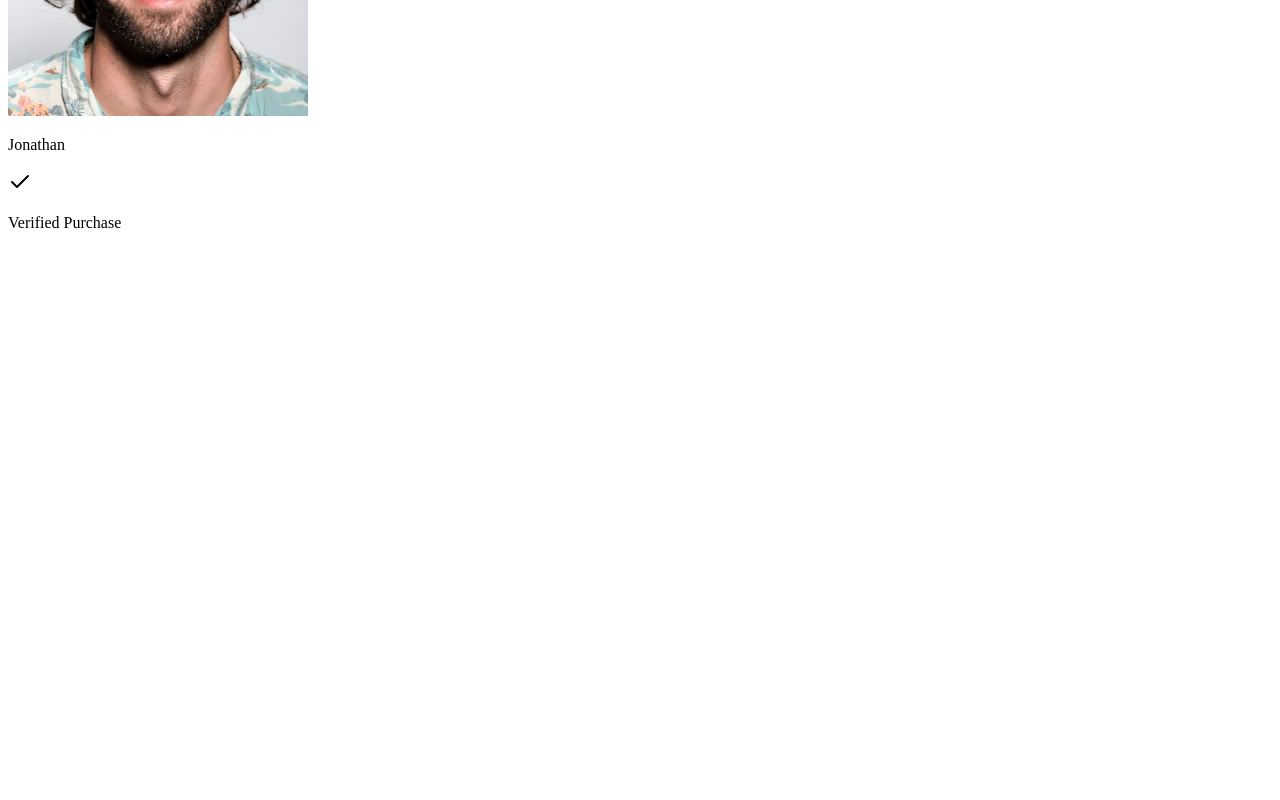
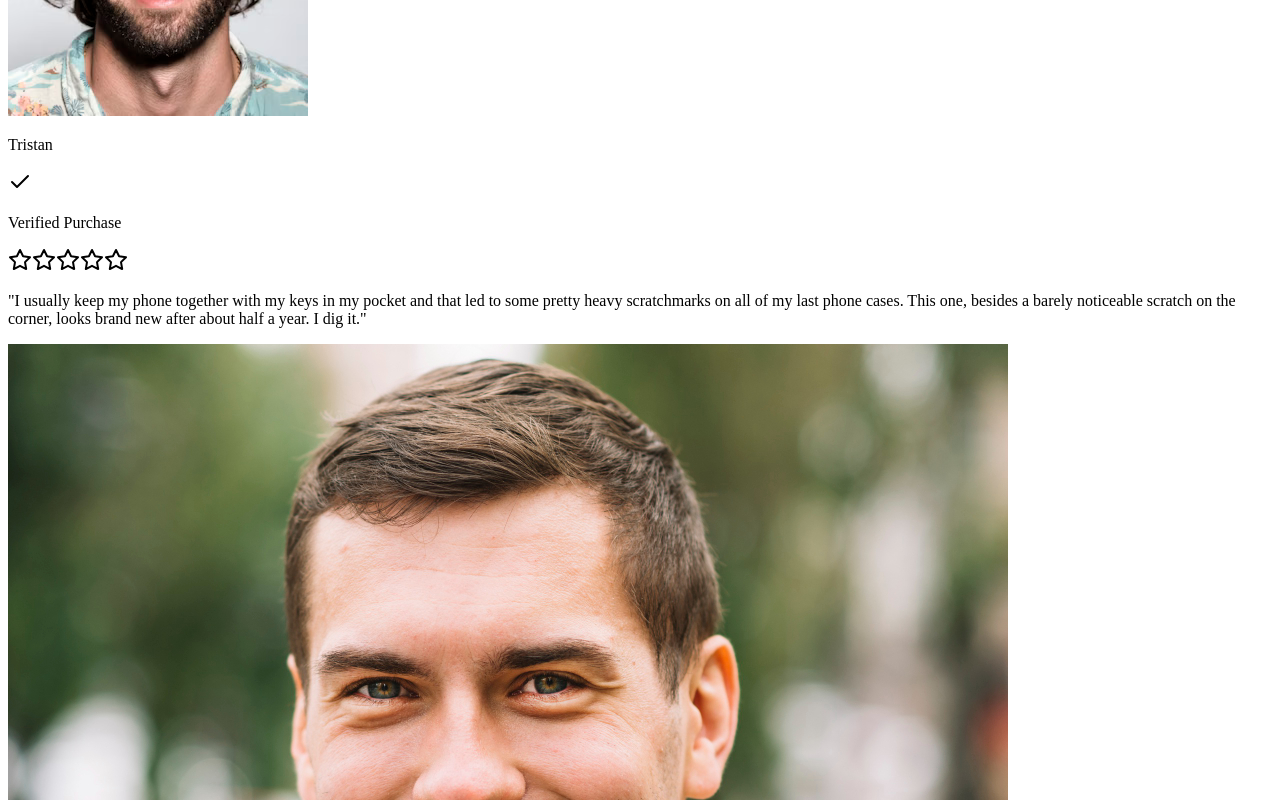
Before and after one commit to christian2705/next-commerce, a Next.js app: page / in a window 1280 px wide. Shown: the part 8720-9520 px from the top of the page. Before the commit the page ends 8968 px from the top, so only its background shows below. Built offline with nearby package versions, Linux system fonts and the light colour scheme.

Commit message:
second user preview

```diff
--- a/src/app/page.tsx
+++ b/src/app/page.tsx
@@ -103,7 +103,33 @@
               <div className="flex gap-4 mt-2">
                 <img className="rounded-full h-12 w-12 object-cover" src="/users/user-1.png" alt="user" />
                 <div className="flex flex-col">
-                  <p className="font-semibold">Jonathan</p>
+                  <p className="font-semibold">Tristan</p>
+                  <div className="flex gap-1.5 items-center text-zinc-600">
+                    <Check className="h-4 w-4 stroke-[3px] text-green-600" />
+                    <p className="text-sm">Verified Purchase</p>
+                  </div>
+                </div>
+              </div>
+            </div>
+
+            <div className="flex flex-auto flex-col gap-4 lg:pr-8 xl:pr-20">
+              <div className="flex gap-0.5 mb-2">
+                <Star className="h-5 w-5 text-green-600 fill-green-600" />
+                <Star className="h-5 w-5 text-green-600 fill-green-600" />
+                <Star className="h-5 w-5 text-green-600 fill-green-600" />
+                <Star className="h-5 w-5 text-green-600 fill-green-600" />
+                <Star className="h-5 w-5 text-green-600 fill-green-600" />
+              </div>
+              <div className="text-lg leading-8">
+                <p>
+                  "I usually keep my phone together with my keys in my pocket and that led to some pretty heavy scratchmarks on all of my last phone cases. This one, besides a barely noticeable scratch on the corner,{' '}
+                  <span className="p-0.5 bg-slate-800 text-white">looks brand new after about half a year</span>. I dig it."
+                </p>
+              </div>
+              <div className="flex gap-4 mt-2">
+                <img className="rounded-full h-12 w-12 object-cover" src="/users/user-4.jpg" alt="user" />
+                <div className="flex flex-col">
+                  <p className="font-semibold">Benedict</p>
                   <div className="flex gap-1.5 items-center text-zinc-600">
                     <Check className="h-4 w-4 stroke-[3px] text-green-600" />
                     <p className="text-sm">Verified Purchase</p>
@@ -113,6 +139,8 @@
             </div>
           </div>
         </MaxWidthWrapper>
+
+        <section></section>
       </section>
     </div>
   );
```
